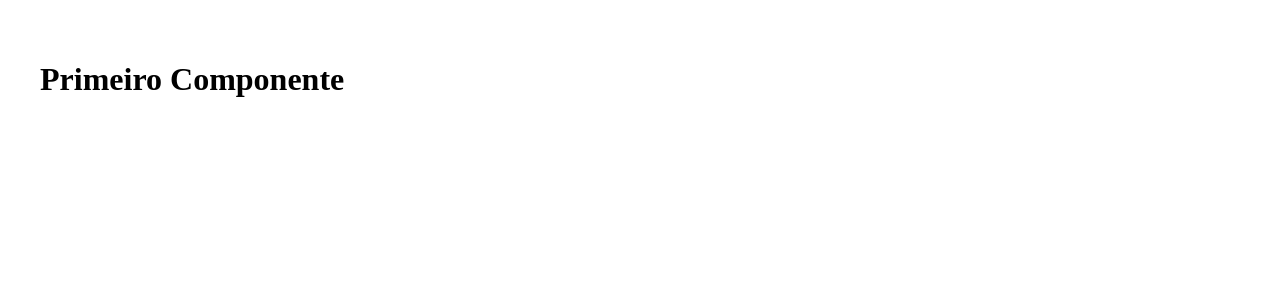
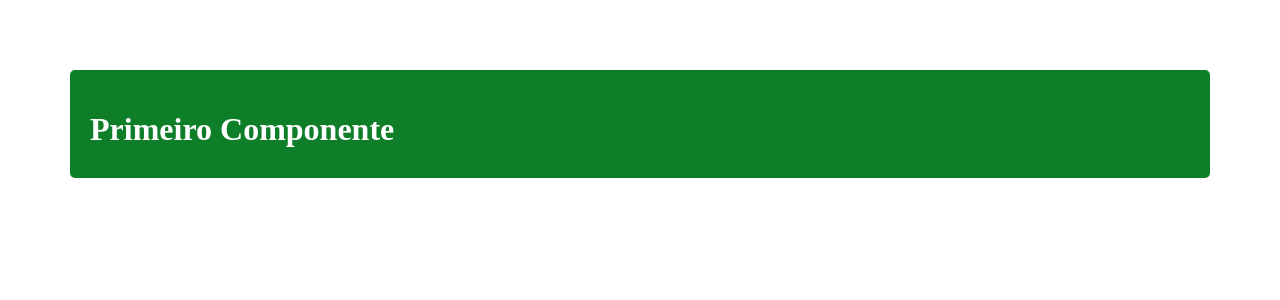
Before and after one commit to andrewschiozo/cod3r-masterclass-vuejs, a Vue app: page / in a window 1280 px wide. Shown: the top 300 px of the page. Built offline with nearby package versions, Linux system fonts and the light colour scheme.

Commit message:
style: estilização do componente

```diff
--- a/src/components/PrimeiroComponente.vue
+++ b/src/components/PrimeiroComponente.vue
@@ -3,3 +3,24 @@
         <h1>Primeiro Componente</h1>
     </div>
 </template>
+
+<style scoped>
+/* O scoped aplica a estilização apenas para esse componente */
+
+div {
+    background-color: #0e7e28;
+    padding: 20px;
+    margin: 30px;
+    border-radius: 5px;
+}
+
+div:hover {
+    background-color: #13b939;
+}
+
+h1 {
+    color: #fff;
+    margin-bottom: 10px;
+}
+
+</style>
```
